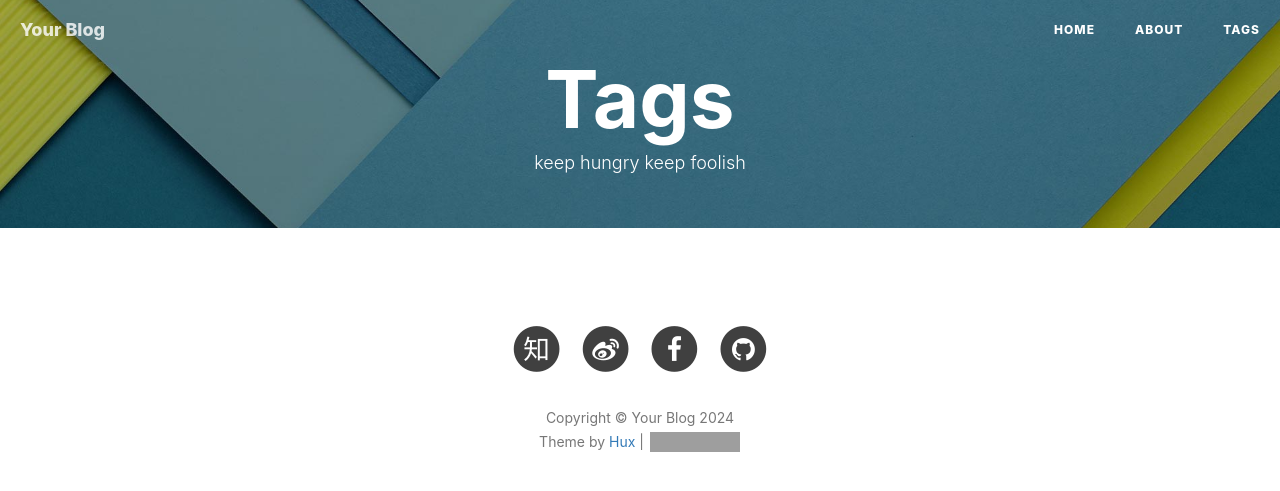
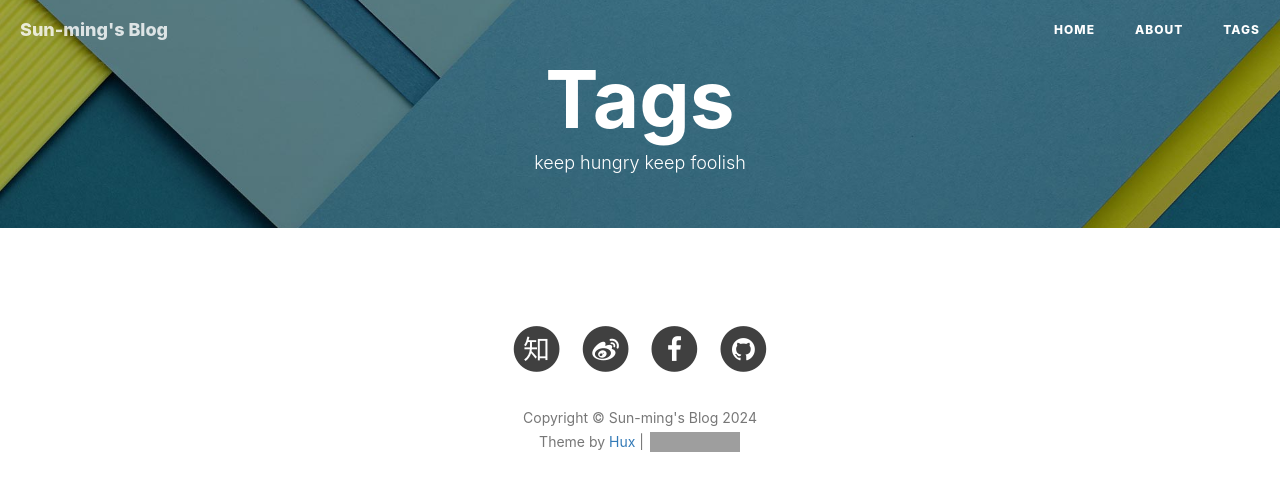
Before and after one commit to sunming3316/sunming3316.github.io, a Jekyll site: the page built from tags.html, in a window 1280 px wide. Shown: the top 491 px of the page. Built offline with Jekyll 4.4.1, drawn with Linux system fonts in a browser that asks for light colours; nearby versions of some CDN libraries; comment, search, counter and statistics services are not loaded; some of the changed lines change nothing that is shown; grey boxes are pictures that could not be loaded.

Commit message:
change _config.yml

```diff
--- a/_config.yml
+++ b/_config.yml
@@ -1,11 +1,11 @@
 # Site settings
-title: Your Blog
-SEOTitle: 你的博客 | Your Blog
+title: Sun-ming's Blog
+SEOTitle: Sun's Blog | Your Blog
 header-img: img/home-bg.jpg
-email: huxpro@gmail.com
-description: ""
+email: sunming3316@gmail.com
+description: "不太想做人，所以做了一个网站！"
 keyword: ""
-url: "http://huangxuan.me"              # your host, for absolute URL
+url: "https://sunming3316.github.io/"              # your host, for absolute URL
 baseurl: ""         # for example, '/blog' if your blog hosted on 'host/blog'
 
 
```
